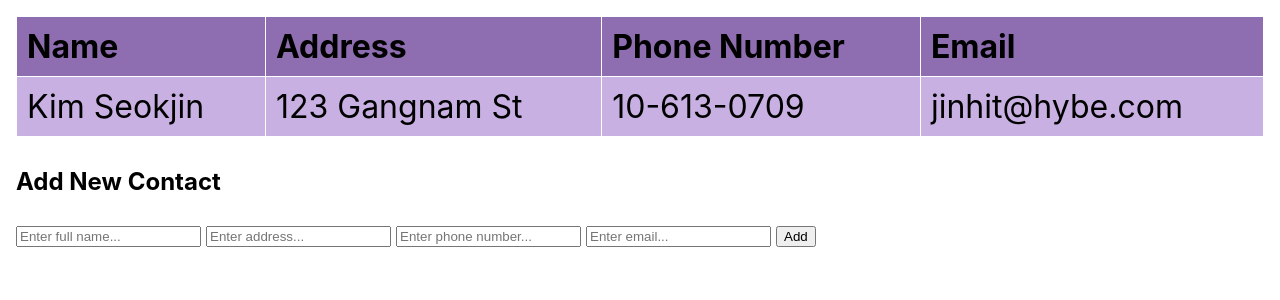
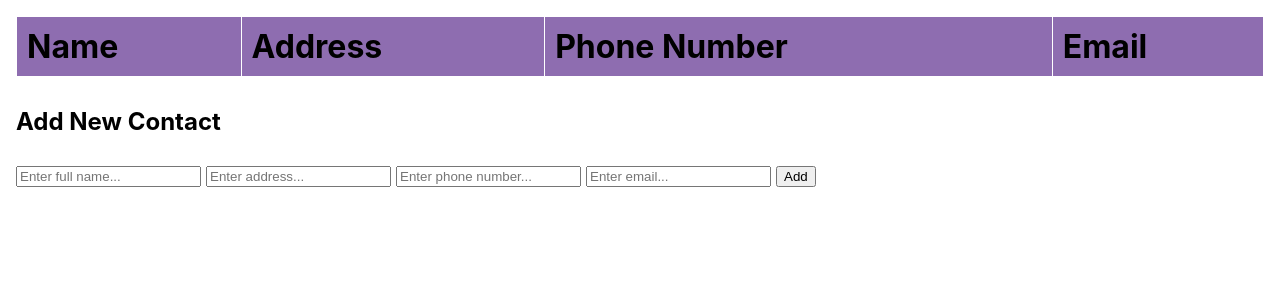
Before and after one commit to vvynz/contactlist, a React (Create React App) app: page / in a window 1280 px wide. Shown: the top 300 px of the page. Built offline with nearby package versions, Linux system fonts and the light colour scheme.

Commit message:
Update the table to render out the contacts list dynamically

```diff
--- a/src/App.js
+++ b/src/App.js
@@ -52,16 +52,18 @@ function App() {
           </tr>
         </thead>
         <tbody>
-          <tr>
-            <td>Kim Seokjin</td>
-            <td>123 Gangnam St</td>
-            <td>10-613-0709</td>
-            <td>jinhit@hybe.com</td>
-          </tr>
+          {contacts.map((contact) => (
+            <tr>
+              <td>{contact.fullName}</td>
+              <td>{contact.address}</td>
+              <td>{contact.number}</td>
+              <td>{contact.email}</td>
+            </tr>
+          ))}
         </tbody>
       </table>
       <h2>Add New Contact</h2>
-      <form>
+      <form onSubmit={handleSubmit}>
         <input
           type="text"
           name="fullName"
```
